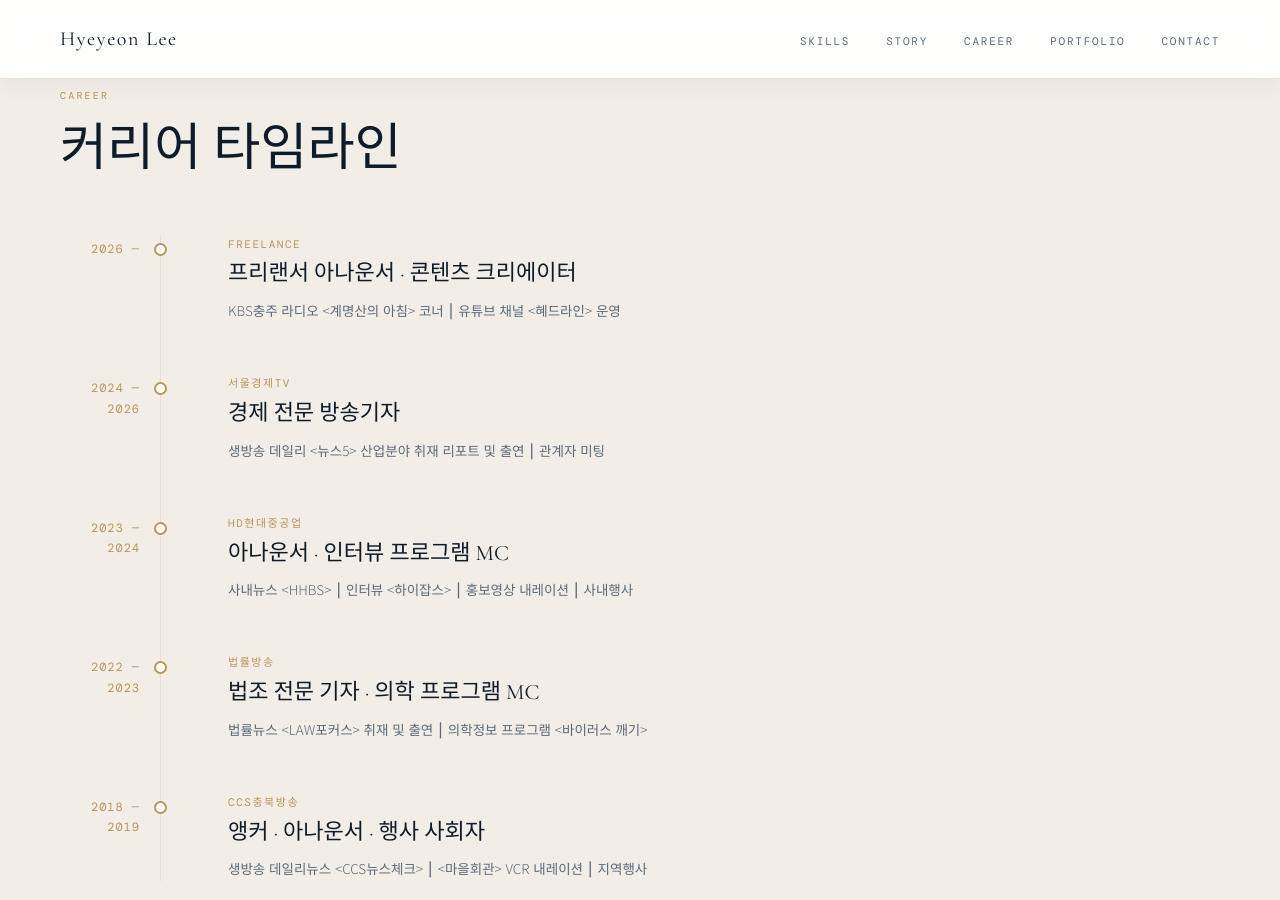
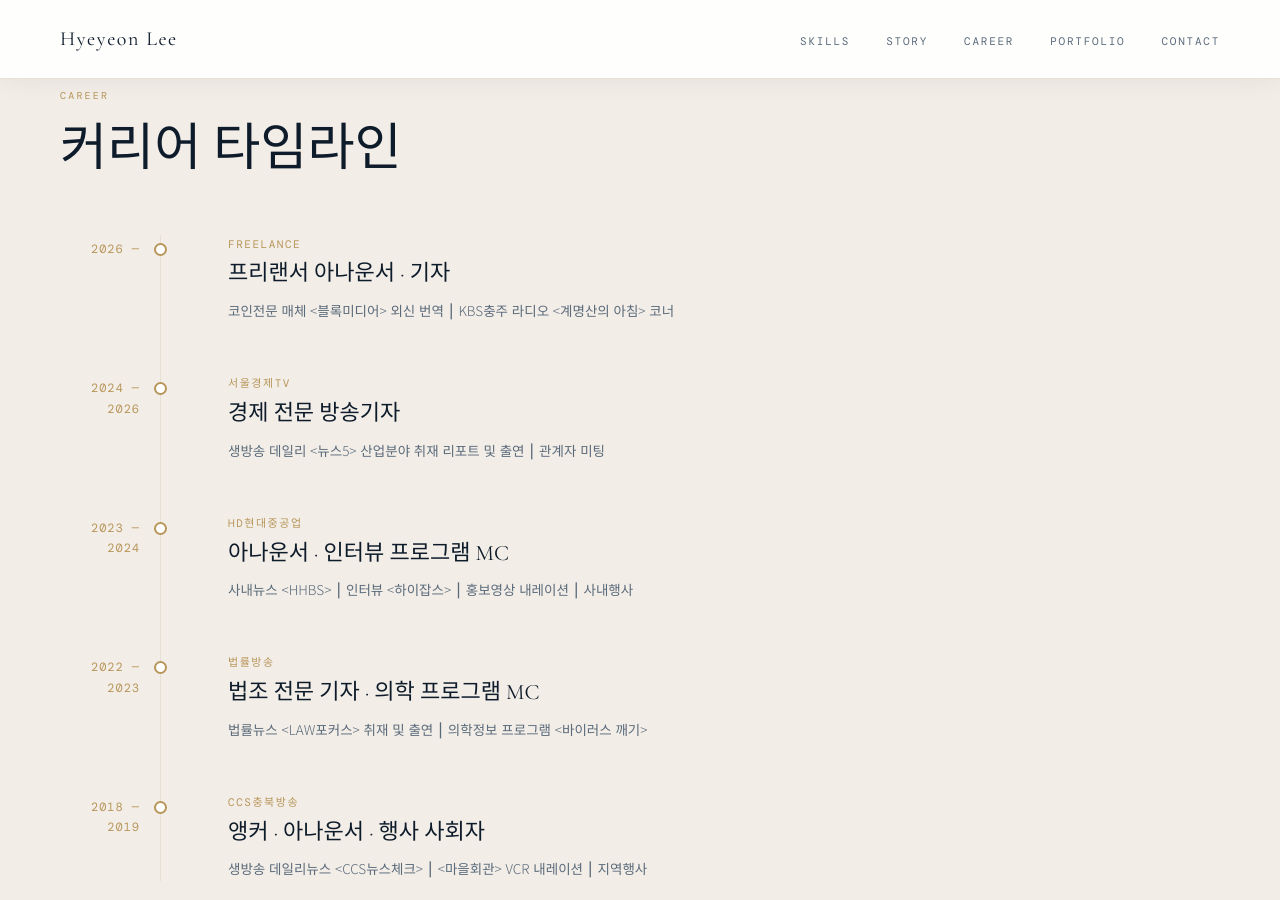
Before and after one commit to annhylee/annhylee.github.io, a Jekyll site: the page built from index.md, in a window 1280 px wide and 900 px high, scrolled down 2675 px. Built offline with Jekyll 4.4.1, drawn with Linux system fonts in a browser that asks for light colours; some web fonts are replaced.

Commit message:
Update career.yml

```diff
--- a/_data/career.yml
+++ b/_data/career.yml
@@ -6,8 +6,8 @@
 
 - year_from: "2026"
   org: Freelance
-  role: 프리랜서 아나운서 · 콘텐츠 크리에이터
-  desc: KBS충주 라디오 <계명산의 아침> 코너 ⎮ 유튜브 채널 <혜드라인> 운영
+  role: 프리랜서 아나운서 · 기자
+  desc: 코인전문 매체 <블록미디어> 외신 번역 ⎮ KBS충주 라디오 <계명산의 아침> 코너
 
 - year_from: "2024"
   year_to: "2026"
```
